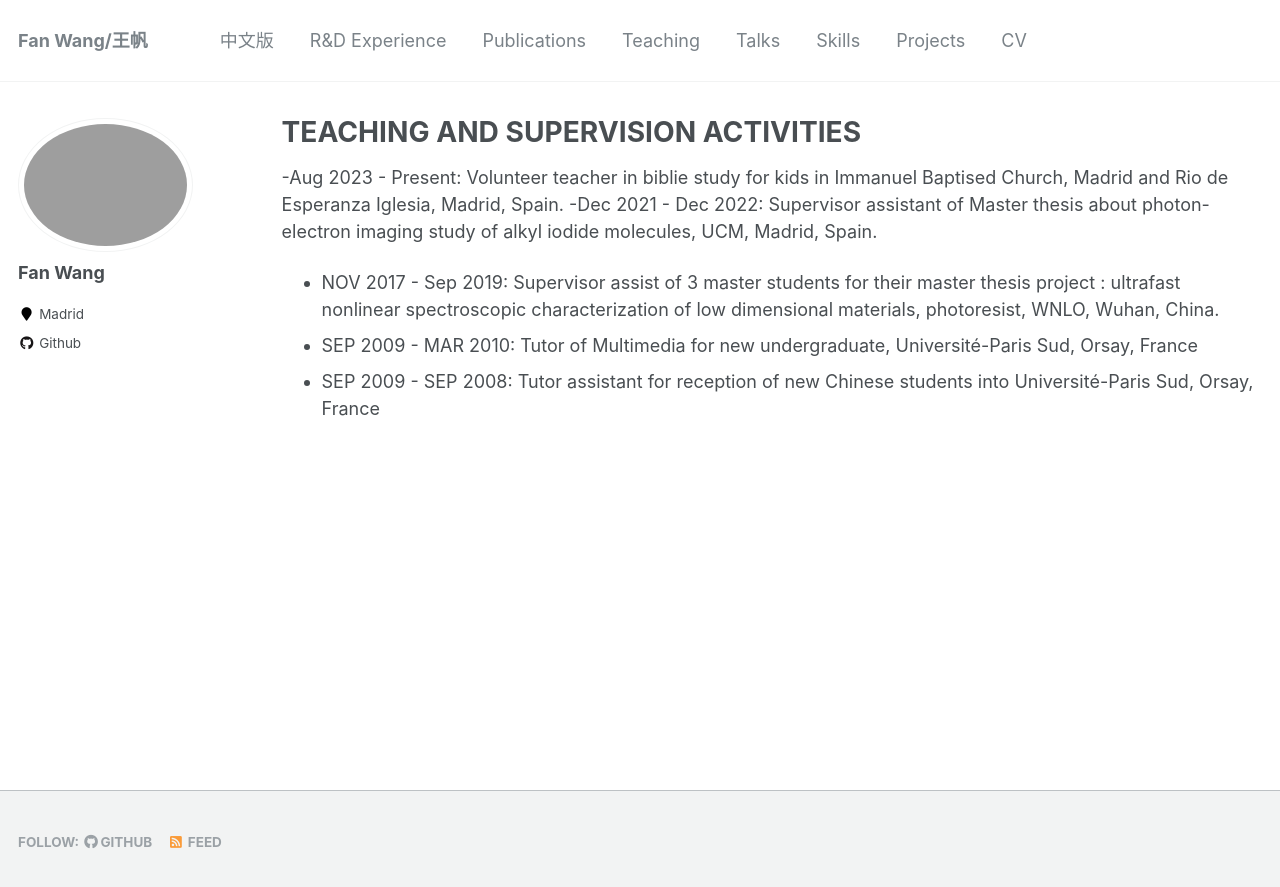
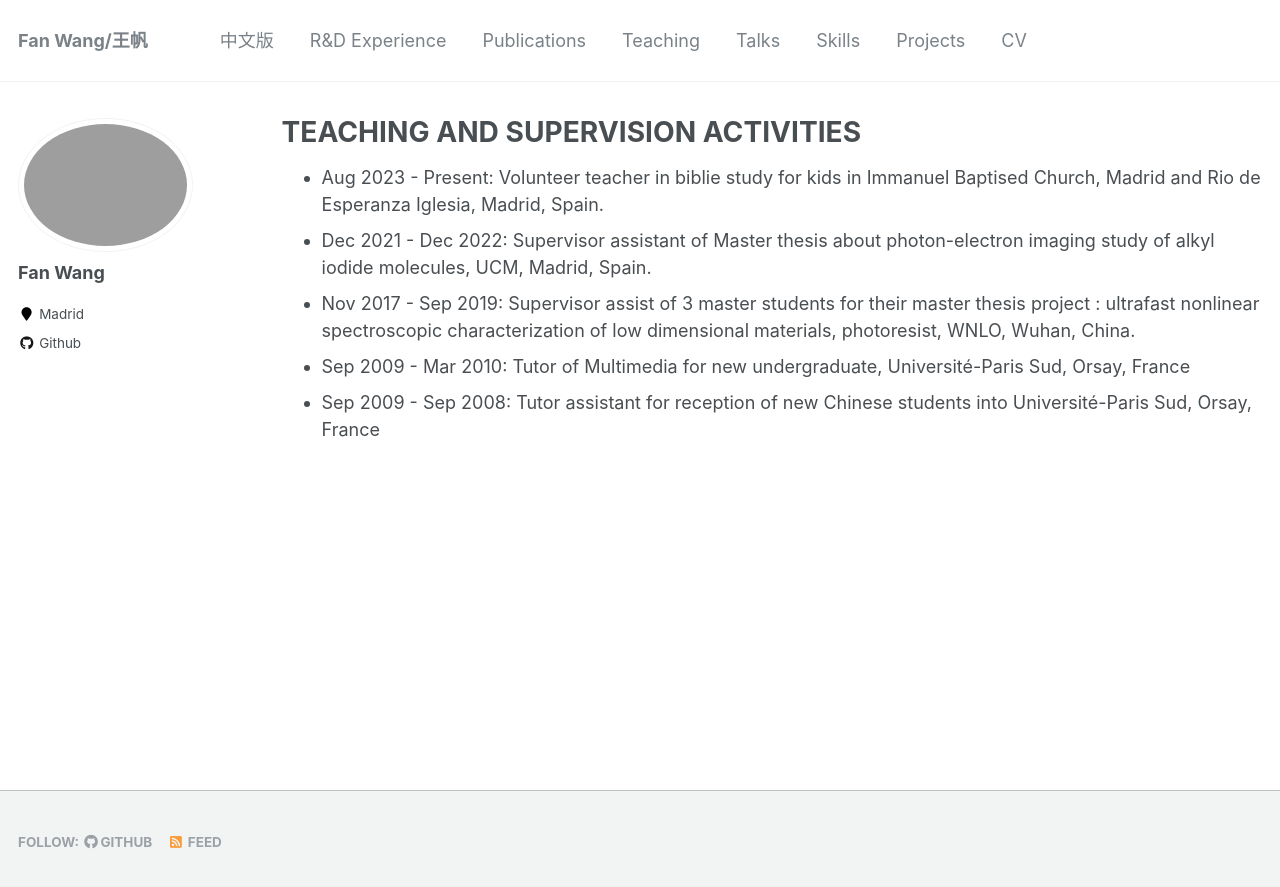
Before and after one commit to fanwangfang/fanwangfang.github.io, a Jekyll site: the page built from _pages/teaching.md, in a window 1280 px wide. Shown: the top 887 px of the page. Built offline with Jekyll 4.4.1, drawn with Linux system fonts in a browser that asks for light colours.

```diff
--- a/_pages/teaching.md
+++ b/_pages/teaching.md
@@ -5,8 +5,8 @@ permalink: /teaching/
 author_profile: true
 ---
 
--Aug 2023 - Present:  Volunteer teacher in biblie study for kids in Immanuel Baptised Church, Madrid and Rio de Esperanza Iglesia, Madrid, Spain.
--Dec 2021 - Dec 2022:  Supervisor assistant of Master thesis about photon-electron imaging study of alkyl iodide molecules, UCM, Madrid, Spain.
-- NOV 2017 - Sep 2019:  Supervisor assist of 3 master students for their master thesis project : ultrafast nonlinear spectroscopic characterization of low dimensional materials, photoresist, WNLO, Wuhan, China.
-- SEP 2009 - MAR 2010:  Tutor of Multimedia for new undergraduate, Université-Paris Sud, Orsay, France
-- SEP 2009 - SEP 2008:   Tutor assistant for reception of new Chinese students into Université-Paris Sud, Orsay, France
+- Aug 2023 - Present:  Volunteer teacher in biblie study for kids in Immanuel Baptised Church, Madrid and Rio de Esperanza Iglesia, Madrid, Spain.
+- Dec 2021 - Dec 2022:  Supervisor assistant of Master thesis about photon-electron imaging study of alkyl iodide molecules, UCM, Madrid, Spain.
+- Nov 2017 - Sep 2019:  Supervisor assist of 3 master students for their master thesis project : ultrafast nonlinear spectroscopic characterization of low dimensional materials, photoresist, WNLO, Wuhan, China.
+- Sep 2009 - Mar 2010:  Tutor of Multimedia for new undergraduate, Université-Paris Sud, Orsay, France
+- Sep 2009 - Sep 2008:   Tutor assistant for reception of new Chinese students into Université-Paris Sud, Orsay, France
```
